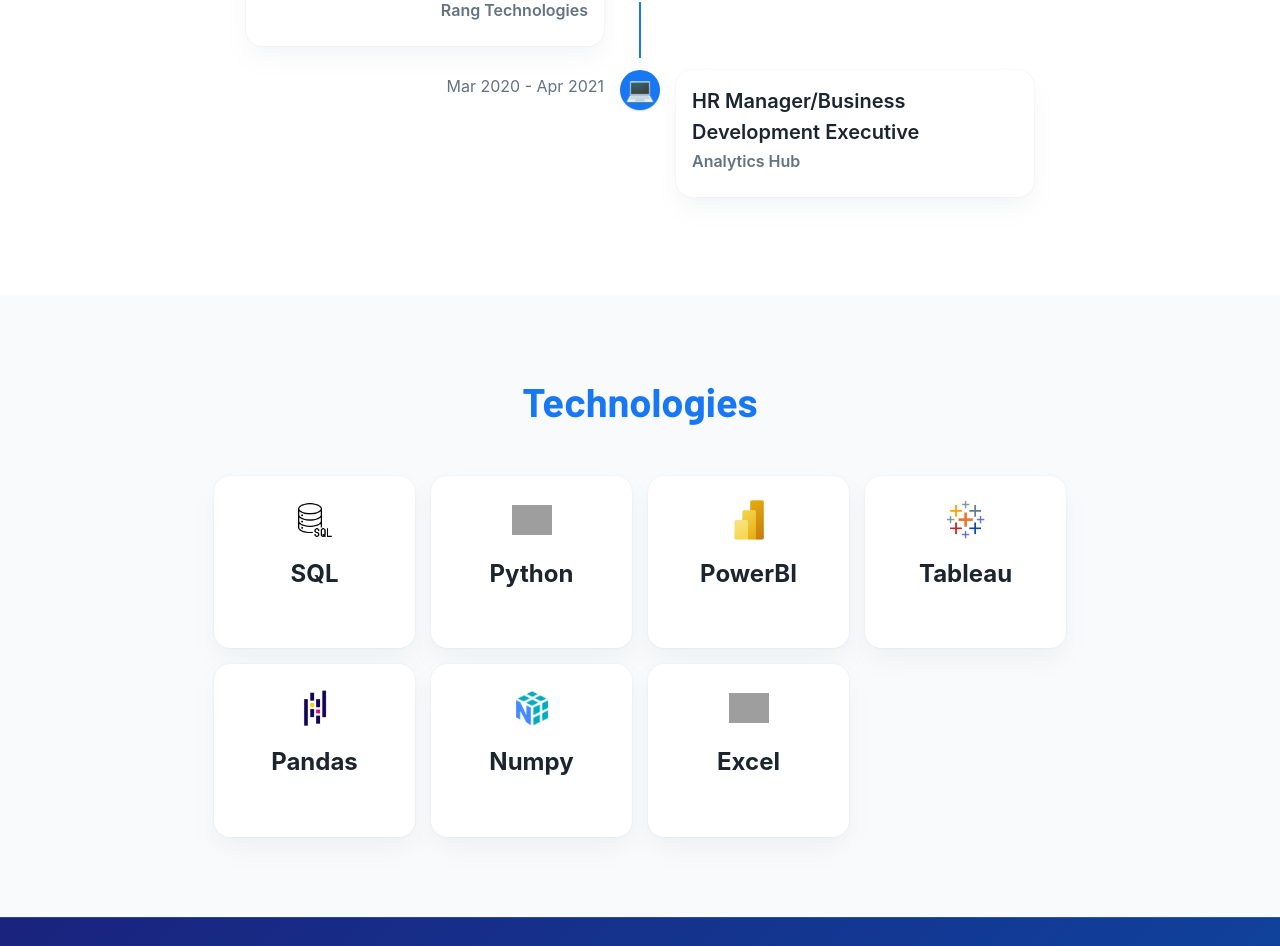
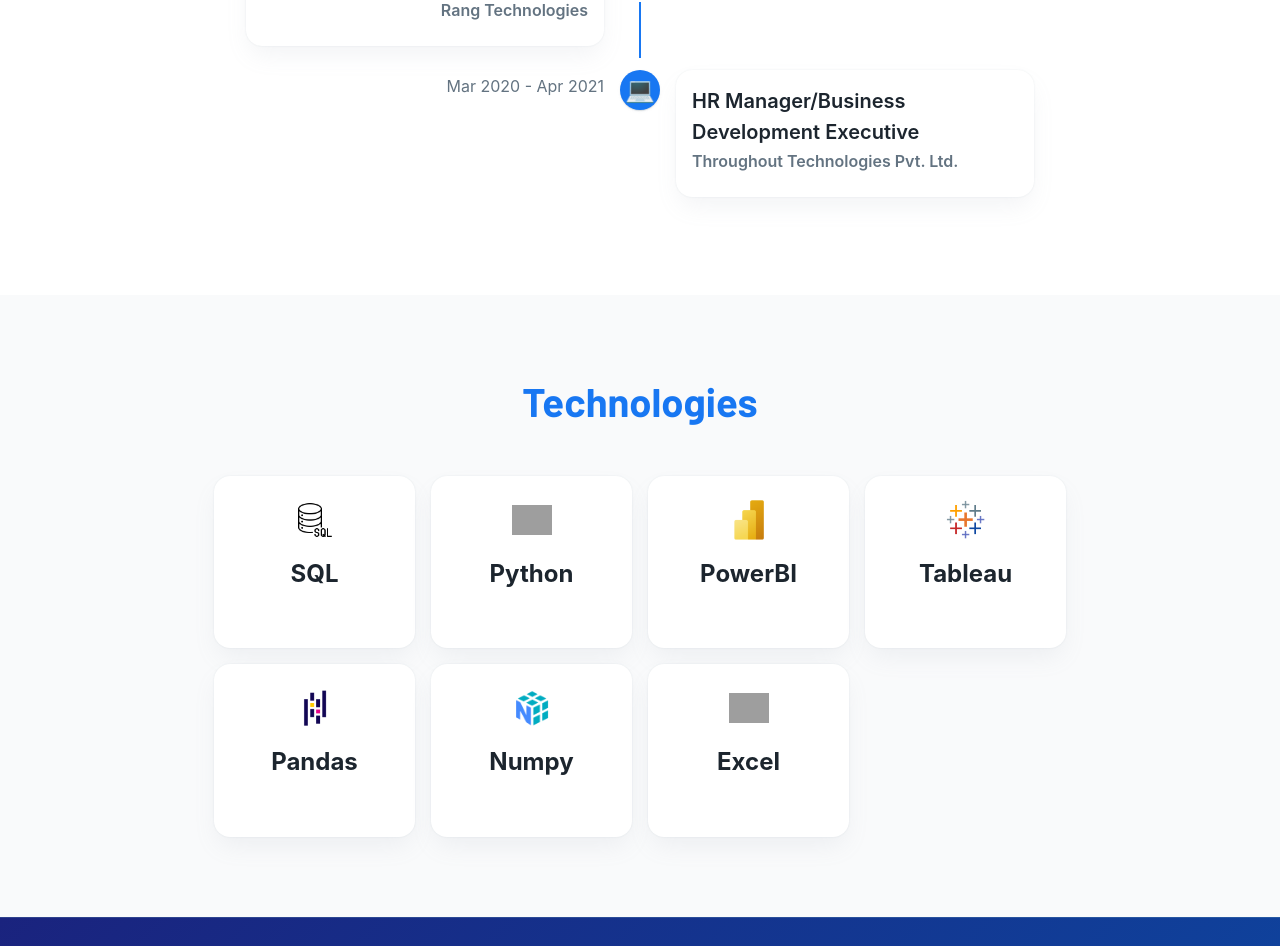
Before and after one commit to Prakriti-Rawal/my-portfolio, a React (Vite) app: page / in a window 1280 px wide. Shown: the part 2922-3868 px from the top of the page. Built offline with nearby package versions, Linux system fonts and the light colour scheme; grey boxes are pictures that could not be loaded.

Commit message:
Update portfolio-data.ts

```diff
--- a/src/data/portfolio-data.ts
+++ b/src/data/portfolio-data.ts
@@ -120,7 +120,7 @@
     {
       id: "exp-3",
       role: "HR Manager/Business Development Executive",
-      company: "Analytics Hub",
+      company: "Throughout Technologies Pvt. Ltd.",
       period: "Mar 2020 - Apr 2021",
       emoji: "💻",
     },
```
